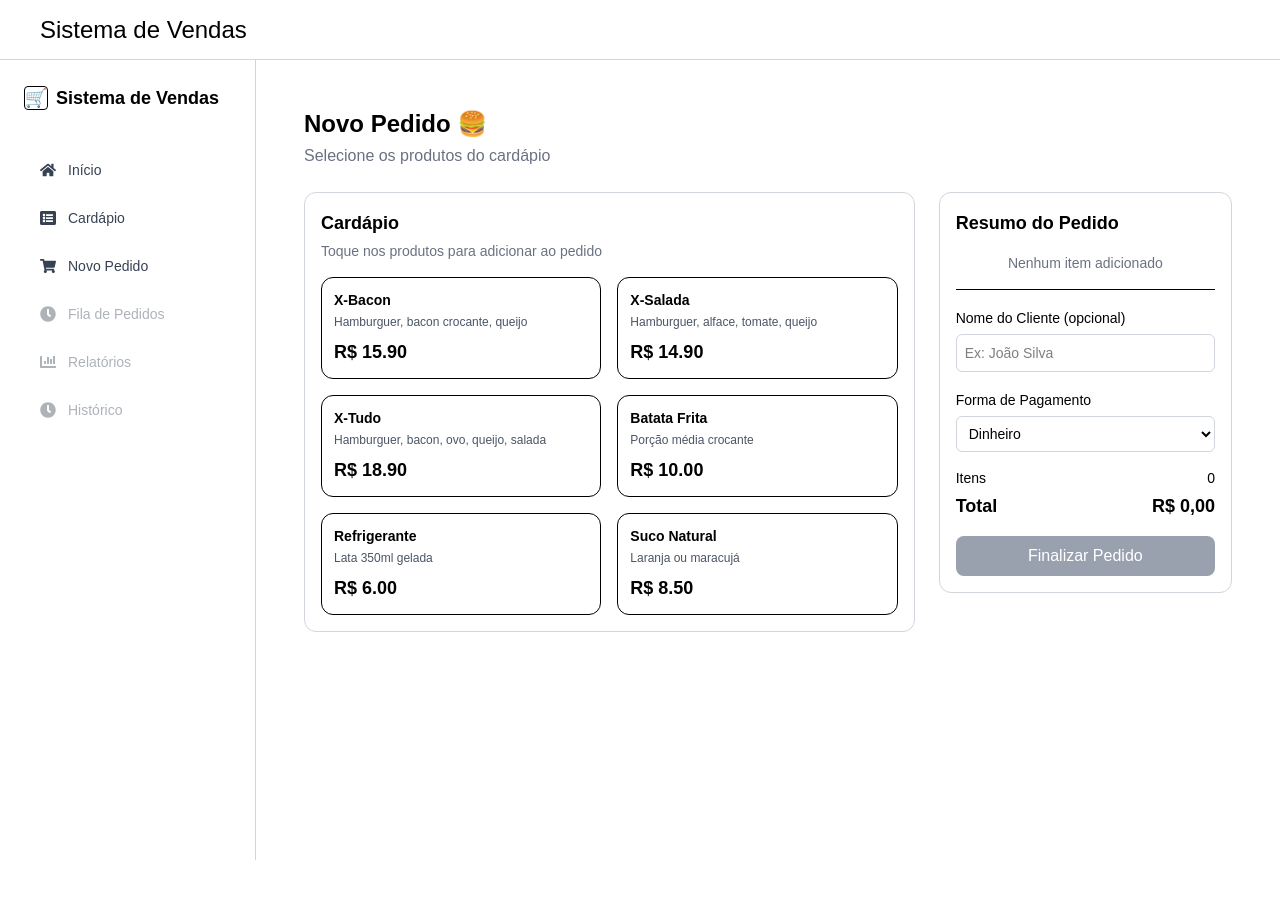
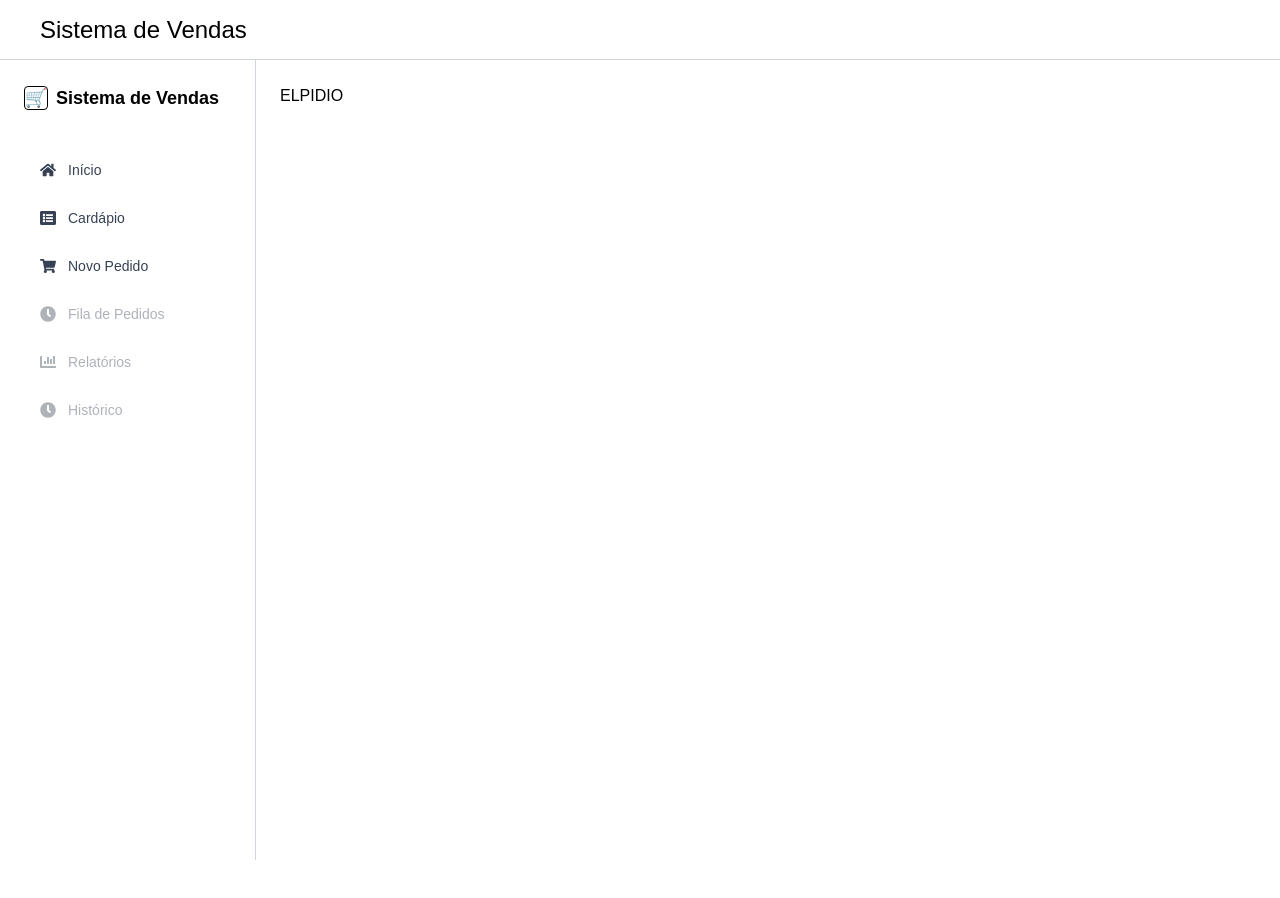
Before and after one commit to eduardo-gabriel-frainer/NomusTruck, a Next.js app: page / in a window 1280 px wide. Shown: the top 898 px of the page. After the commit the page ends 860 px from the top, so only its background shows below. Built offline with nearby package versions, Linux system fonts and the light colour scheme.

Commit message:
fix tela inicia

```diff
--- a/src/app/page.js
+++ b/src/app/page.js
@@ -3,7 +3,7 @@ import Pedido from "./pedido/page";
 export default function Home() {
   return (
     <div className="bg-red">
-      <Pedido></Pedido>
+      ELPIDIO
     </div>
   );
 }
--- a/src/components/Card.jsx
+++ b/src/components/Card.jsx
@@ -1,6 +1,6 @@
 export default function CardMenu({ name, description, price }) {
     return (
-        <div className="bg-white border border-black rounded-xl w-full p-3 flex flex-col justify-between">
+        <div className="bg-white border border-gray-300 rounded-xl w-full p-3 flex flex-col justify-between">
 
             <h2 className="font-bold text-sm text-black">
                 {name}
--- a/src/components/Sidebar.jsx
+++ b/src/components/Sidebar.jsx
@@ -2,39 +2,43 @@
 
 import { FaHome, FaListAlt, FaShoppingCart, FaChartBar, FaClock } from "react-icons/fa";
 
-export default function Sidebar({ currentPage, onNavigate }) {
+export default function Sidebar({ currentPage }) {
   const menuItems = [
-    { id: "inicio", label: "Início", icon: <FaHome />, disabled: false },
-    { id: "cardapio", label: "Cardápio", icon: <FaListAlt />, disabled: false },
-    { id: "novo-pedido", label: "Novo Pedido", icon: <FaShoppingCart />, disabled: false },
-    { id: "fila-pedidos", label: "Fila de Pedidos", icon: <FaClock />, disabled: true },
-    { id: "relatorios", label: "Relatórios", icon: <FaChartBar />, disabled: true },
-    { id: "historico", label: "Histórico", icon: <FaClock />, disabled: true },
+    { id: "inicio", label: "Início", icon: <FaHome />, href: "/", disabled: false },
+    { id: "cardapio", label: "Cardápio", icon: <FaListAlt />, href: "/cardapio", disabled: false },
+    { id: "novo-pedido", label: "Novo Pedido", icon: <FaShoppingCart />, href: "/pedido", disabled: false },
+    { id: "fila-pedidos", label: "Fila de Pedidos", icon: <FaClock />, href: "#", disabled: true },
+    { id: "relatorios", label: "Relatórios", icon: <FaChartBar />, href: "#", disabled: true },
+    { id: "historico", label: "Histórico", icon: <FaClock />, href: "#", disabled: true },
   ];
 
   return (
     <nav className="w-64 bg-white border-r border-gray-300 h-screen p-6 flex flex-col">
+      {/* LOGO */}
       <div className="mb-10 flex items-center space-x-2 font-bold text-lg">
         <div className="w-6 h-6 border rounded flex items-center justify-center">🛒</div>
         <span>Sistema de Vendas</span>
       </div>
 
+      {/* MENU */}
       <ul className="flex flex-col gap-3">
-        {menuItems.map(({ id, label, icon, disabled }) => {
+        {menuItems.map(({ id, label, icon, href, disabled }) => {
           const isActive = currentPage === id;
           return (
-            <li
-              key={id}
+            <li key={id}>
+              <a
+                href={disabled ? "#" : href}
                 className={`
-                flex items-center gap-3 cursor-pointer rounded-md px-4 py-2
+                  flex items-center gap-3 rounded-md px-4 py-2
                   ${isActive ? "bg-black text-white" : "text-gray-700 hover:bg-gray-100"}
-                ${disabled ? "opacity-40 cursor-not-allowed" : ""}
+                  ${disabled ? "opacity-40 cursor-not-allowed" : "cursor-pointer"}
+                  transition-colors duration-200
                 `}
-              onClick={() => !disabled && onNavigate(id)}
                 aria-disabled={disabled}
               >
                 <span className="text-base">{icon}</span>
                 <span className="text-sm font-medium">{label}</span>
+              </a>
             </li>
           );
         })}
```
Lines whose indentation alone changed are shown as unchanged.
